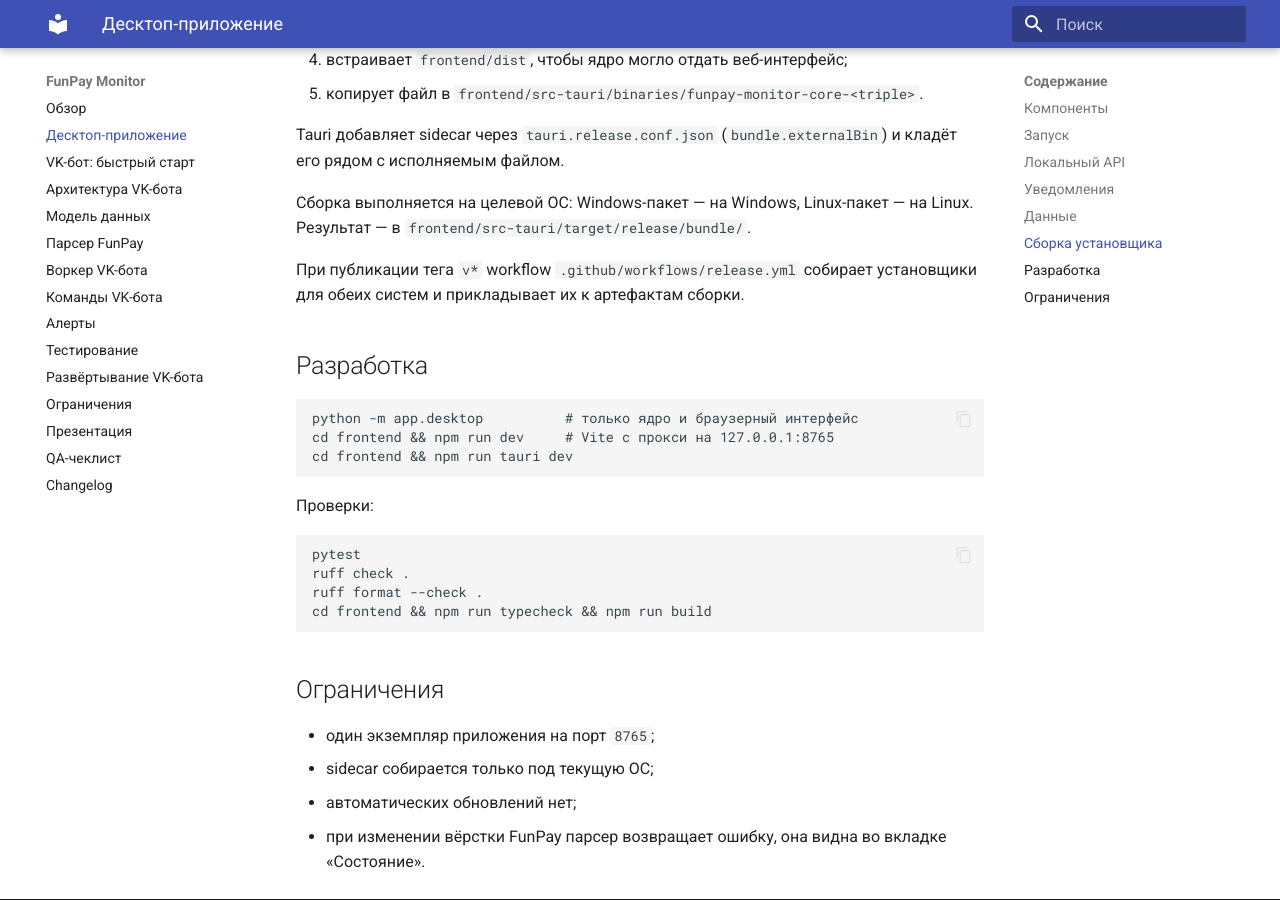
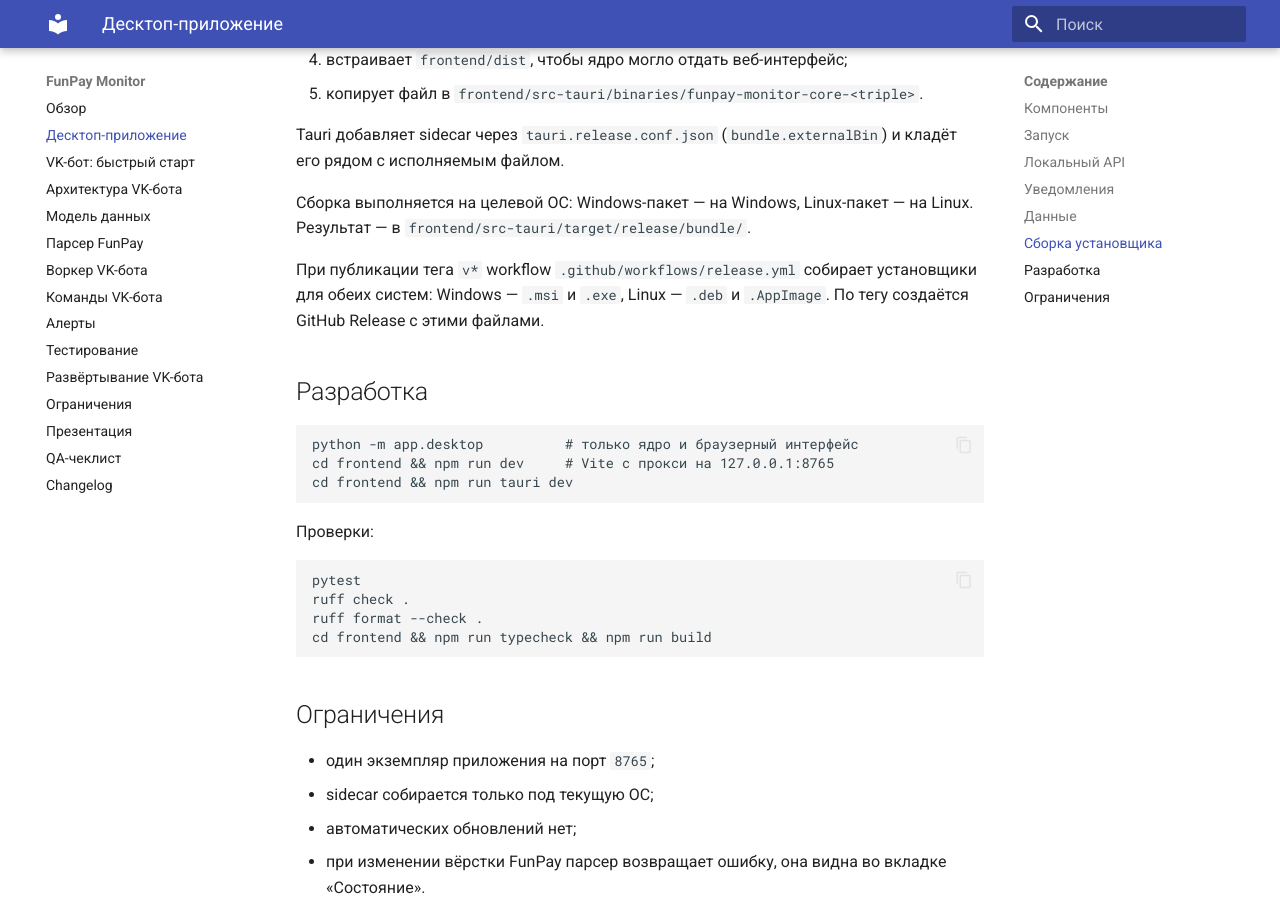
Before and after one commit to folov3r/funpay-monitor, an MkDocs documentation site: the page built from docs/desktop.md, in a window 1280 px wide and 900 px high, scrolled down 2840 px. Built offline with MkDocs 1.6.1 and Material for MkDocs 9.7.7, drawn with Linux system fonts in a browser that asks for light colours.

Commit message:
ci: publish installers as a GitHub release on tags

```diff
--- a/docs/desktop.md
+++ b/docs/desktop.md
@@ -105,7 +105,8 @@ Tauri добавляет sidecar через `tauri.release.conf.json`
 на Linux. Результат — в `frontend/src-tauri/target/release/bundle/`.
 
 При публикации тега `v*` workflow `.github/workflows/release.yml` собирает
-установщики для обеих систем и прикладывает их к артефактам сборки.
+установщики для обеих систем: Windows — `.msi` и `.exe`, Linux — `.deb` и
+`.AppImage`. По тегу создаётся GitHub Release с этими файлами.
 
 ## Разработка
 
```
Also changed, not shown: 1 other file.
